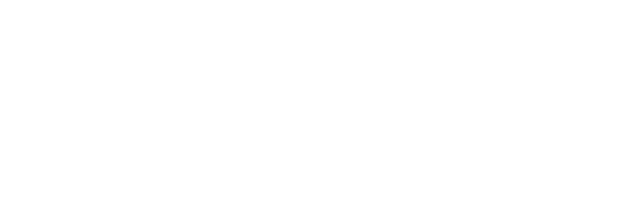
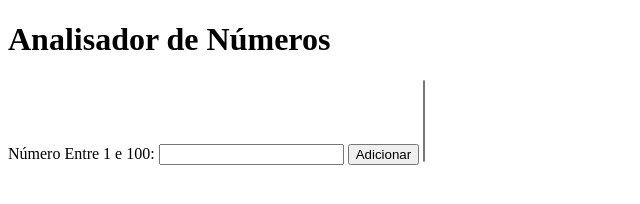
Before and after one commit to arturcoqueiro/Analisador_Numeros, a plain HTML site: page index.html in a window 1280 px wide. Shown: the whole page, without its empty margins (0-640 px from the left). Drawn offline with Linux system fonts and the light colour scheme.

Commit message:
content update

```diff
--- a/index.html
+++ b/index.html
@@ -4,9 +4,24 @@
     <meta charset="UTF-8">
     <meta http-equiv="X-UA-Compatible" content="IE=edge">
     <meta name="viewport" content="width=device-width, initial-scale=1.0">
-    <title>Document</title>
+    <link rel="stylesheet" href="style.css">
+    <title>Analisador</title>
 </head>
 <body>
+    <header>
+        <h1>Analisador de Números</h1>
+    </header>
 
+    <main>
+        <label for="num">Número Entre 1 e 100: </label>
+        <input type="number" name="num" id="num">
+
+        <button type="submit">Adicionar</button>
+
+        <select size="5" name="vlrs" id="vlrs"></select>
+
+    </main>
+
+    <script src="script.js"></script>
 </body>
 </html>
```
